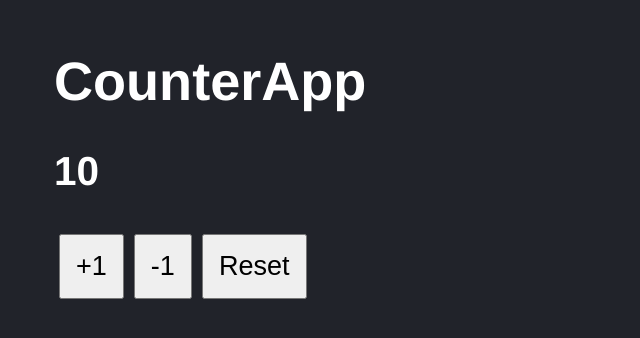
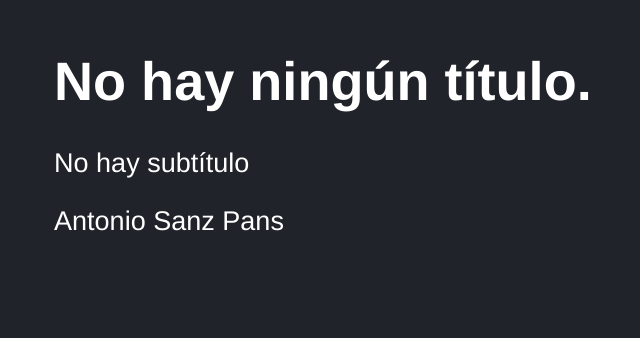
Before and after one commit to AntoSanz/Curso-React-Udemy, a React (Vite) app in the folder 03-counter-app-vite/: page / in a window 1280 px wide. Shown: the part 134-472 px from the top of the page, without its empty margins (94-734 px from the left). Built offline with nearby package versions, Linux system fonts and the light colour scheme.

Commit message:
63. Instalar react testing library

```diff
--- a/03-counter-app-vite/package.json
+++ b/03-counter-app-vite/package.json
@@ -18,6 +18,7 @@
   "devDependencies": {
     "@babel/core": "^7.22.17",
     "@babel/preset-env": "^7.22.15",
+    "@testing-library/react": "^14.0.0",
     "@types/jest": "^29.5.4",
     "@types/react": "^18.0.37",
     "@types/react-dom": "^18.0.11",
--- a/03-counter-app-vite/src/FirstProps.jsx
+++ b/03-counter-app-vite/src/FirstProps.jsx
@@ -1,14 +1,22 @@
 //rafc = Short cut para crear un componente
 import PropTypes from 'prop-types';
 
-export const FirstProps = ({title, subTitle}) => {
+export const FirstProps = ({title, subTitle, name}) => {
     console.log(title);
     console.log(subTitle + 1);
+    return(
+        <>
+            <h1>{title}</h1>
+            <p>{subTitle}</p>
+            <p>{name}</p>
+        </>
+    );
 }
 
 FirstProps.propTypes = {
     subTitle: PropTypes.number, //Propiedad de tipo number no obligatoria
     title: PropTypes.string.isRequired, //Propiedad de tipo string y obligatoria
+
 }
 
 FirstProps.defaultProps = {
--- a/03-counter-app-vite/src/main.jsx
+++ b/03-counter-app-vite/src/main.jsx
@@ -12,8 +12,7 @@
     <React.StrictMode>
         {/* <HelloWorldApp /> */}
         {/* <FirstApp /> */}
-        {/* <FirstProps title="Hola soy Anto" subTitle={123} /> */}
-        {/* <FirstProps subTitle={123} title="Hello props" /> */}
-        <CounterApp value={ 10 } />
+        <FirstProps />
+        {/* <CounterApp value={ 10 } /> */}
     </React.StrictMode>
 );
```
Also changed, not shown: 2 other files (tests, documents, lock files or other folders).
